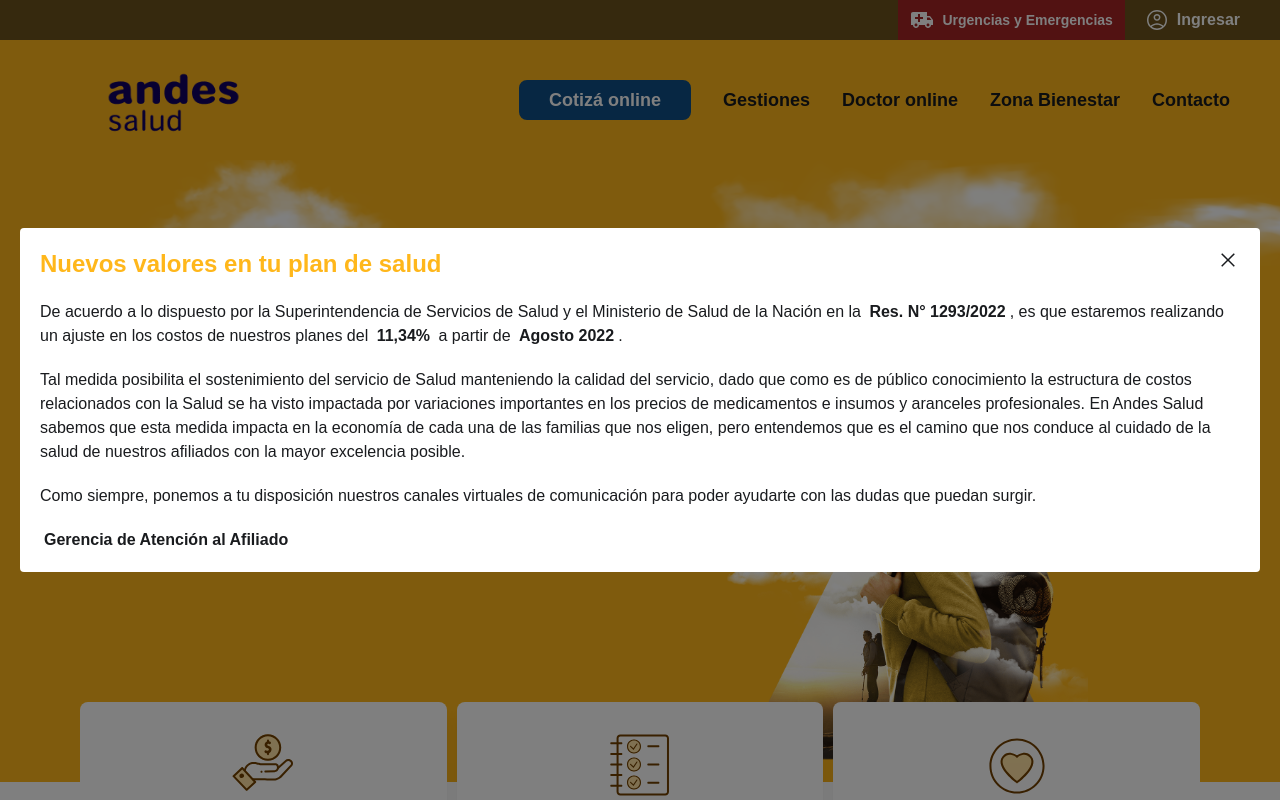
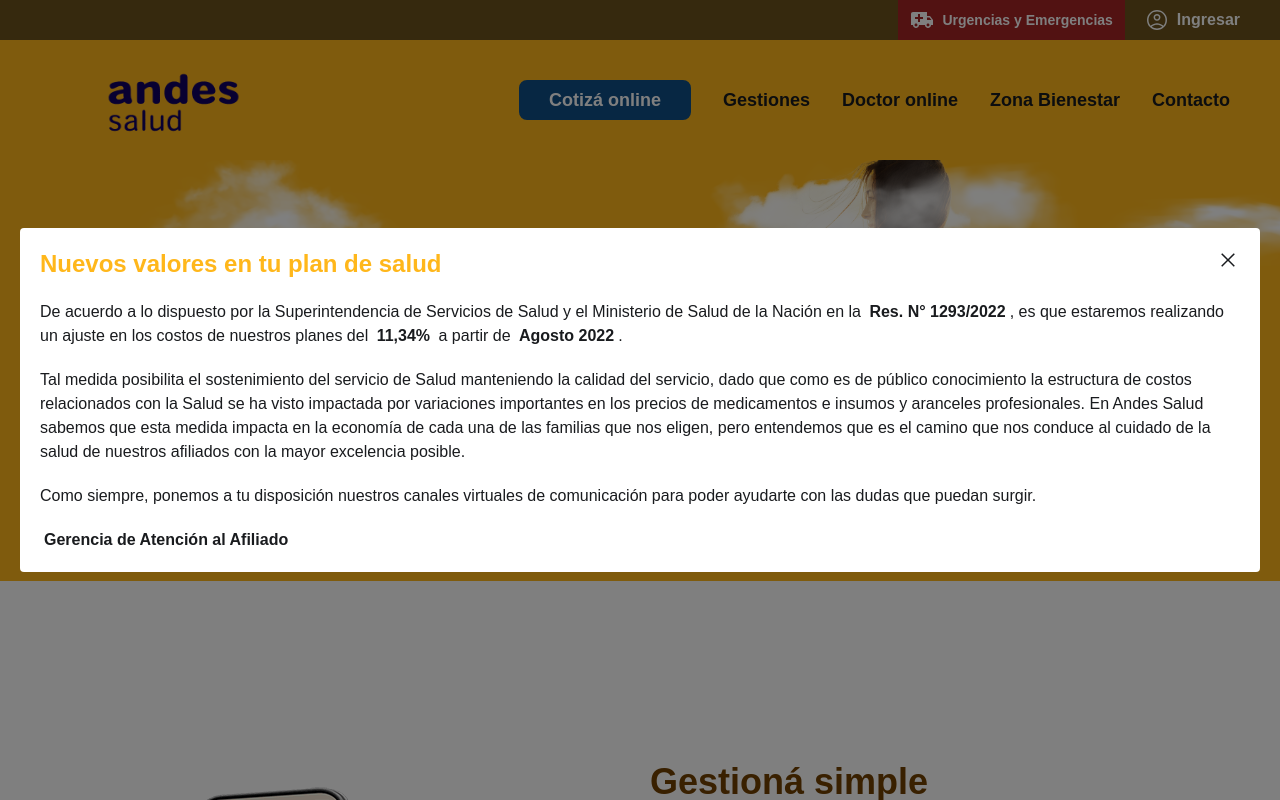
Before and after one commit to greensoft0608/react-tailwind, a React (Create React App) app: page / in a window 1280 px wide. Shown: the top 800 px of the page. Built offline with nearby package versions, Linux system fonts and the light colour scheme.

Commit message:
Update FirstSection.tsx

```diff
--- a/src/Components/FirstSection.tsx
+++ b/src/Components/FirstSection.tsx
@@ -119,16 +119,12 @@
 						}}
 					>
 						<SwiperSlide>
-							<SliderItem contentId={0} />
 						</SwiperSlide>
 						<SwiperSlide>
-							<SliderItem setOpen={setPlansOpen} contentId={1} />
 						</SwiperSlide>
 						<SwiperSlide>
-							<SliderItem contentId={2} />
 						</SwiperSlide>
 						<SwiperSlide>
-							<SliderItem contentId={3} />
 						</SwiperSlide>
 					</Swiper>
 				</div>
```
